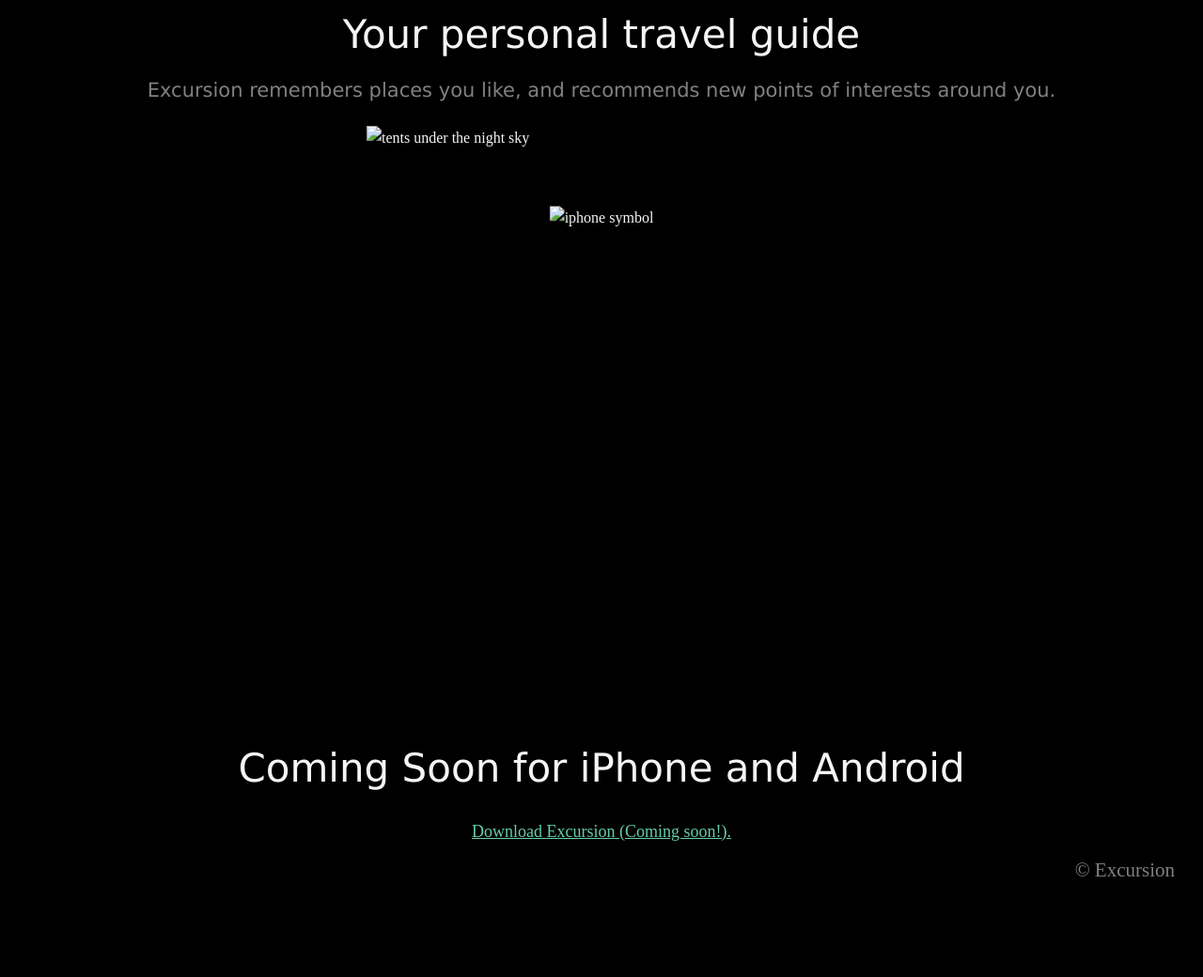
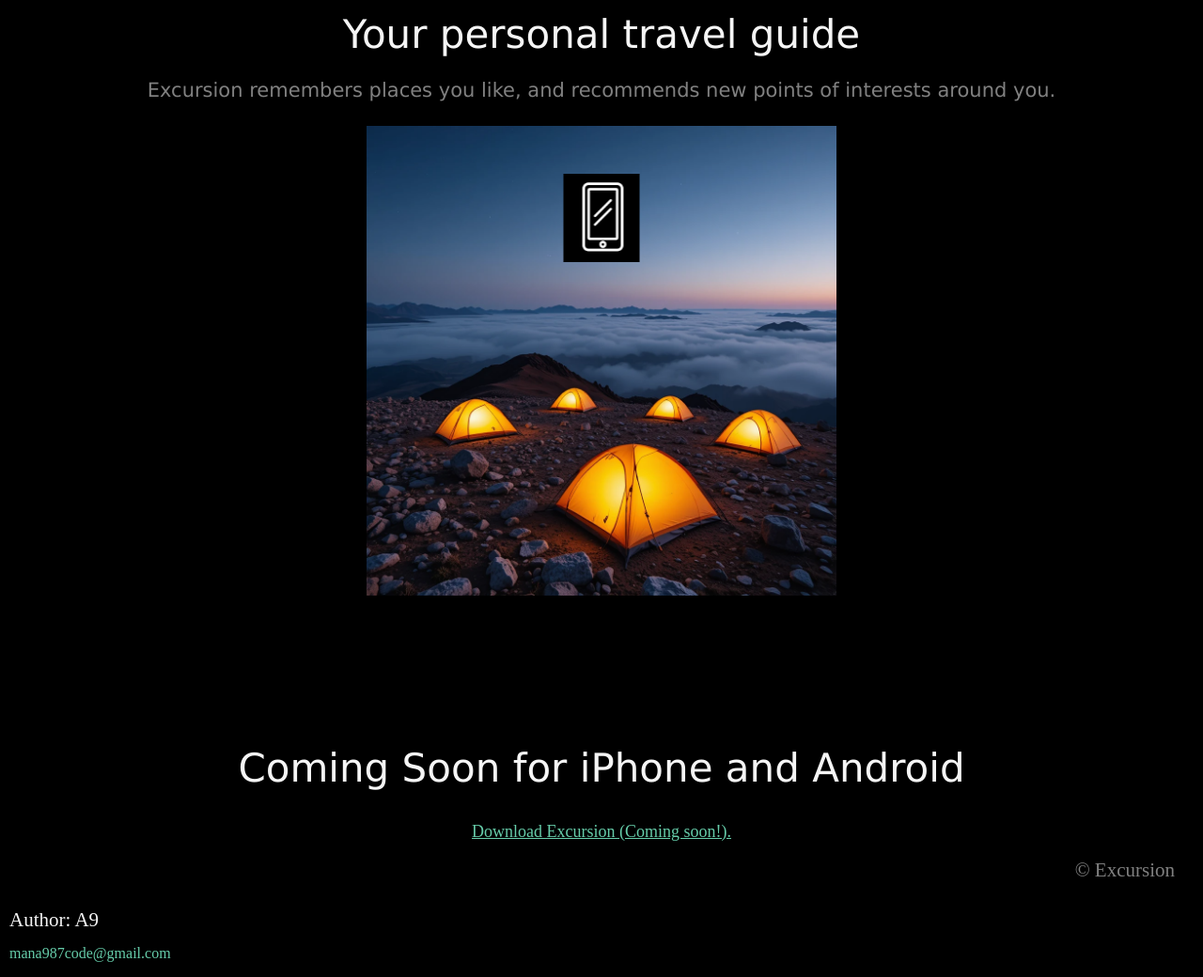
Before and after one commit to ManaRaza987/git_off-platform-project-Excursion, a plain HTML site: page index.html in a window 1280 px wide. Shown: the part 918-1958 px from the top of the page at 94% size. Before the commit the page ends 1891 px from the top, so only its background shows below. Drawn offline with Linux system fonts and the light colour scheme; files that its build step writes are made by us from their sources.

Commit message:
here is the actual commit for the html footer

```diff
--- a/index.html
+++ b/index.html
@@ -17,7 +17,7 @@
     <div style="display:block; position: relative;  margin-bottom: -250px;margin-top: 350px;" class="iphone">
         <div class="screen">
           <video width="360" height="640" controls>
-            <source src="ressources/7366442-uhd_3840_2160_24fps.mp4" type="video/mp4">
+            <source src="ressources/videos/7366442-uhd_3840_2160_24fps.mp4" type="video/mp4">
             Your browser does not support the video tag.
           </video>
         </div>
@@ -26,10 +26,10 @@
       <h2 class="center-text" style="margin-bottom: 10px">Your personal travel guide</h2>
         <p class="center-text" style="font-family: Verdana; font-size: 21px; color: Gray;">Excursion remembers places you like, and recommends new points of interests around you.</p>
         <div style="display: block; width: 500px; height: 200px; position: relative; top: 50%; left: 50%; transform: translate(-50%, -50%); margin-top:120px; margin bottom: 10px;">
-           <img src="ressources/tents.png" alt="tents under the night sky" >
+           <img src="ressources/images/tents.png" alt="tents under the night sky" >
         </div>
 
-        <div style="display: block; position: absolute; top: 50%; left: 50%; transform: translate(-50%, -50%); margin-top:750px"><img src="ressources/iphone (2).png" alt="iphone symbol" ></div>
+        <div style="display: block; position: absolute; top: 50%; left: 50%; transform: translate(-50%, -50%); margin-top:750px"><img src="ressources/images/iphone (2).png" alt="iphone symbol" ></div>
 
         <h2 class="center-text" style="display: block; margin-top:350px"> Coming Soon for iPhone and Android </h2>
         <p class="center-text" ><a href="https://www.example.com"><u style="font-size: 18px;">Download Excursion (Coming soon!).</u></a></p>
@@ -37,4 +37,9 @@
     </div>
   </div>
   </body>
+
+  <footer>
+  <p>Author: A9</p>
+  <p><a href="mailto:mana987code@gmail.com">mana987code@gmail.com</a></p>
+</footer>
 </html>
```
